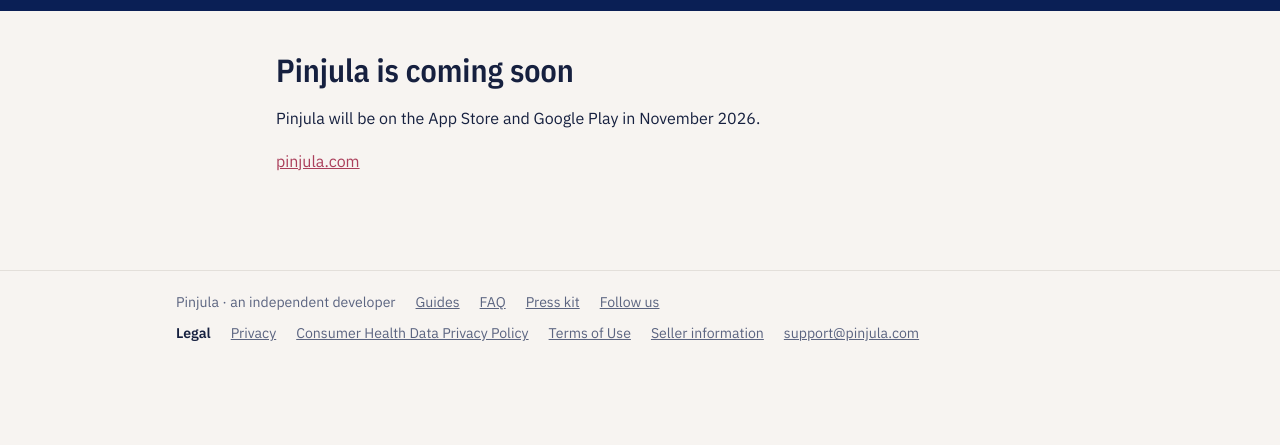
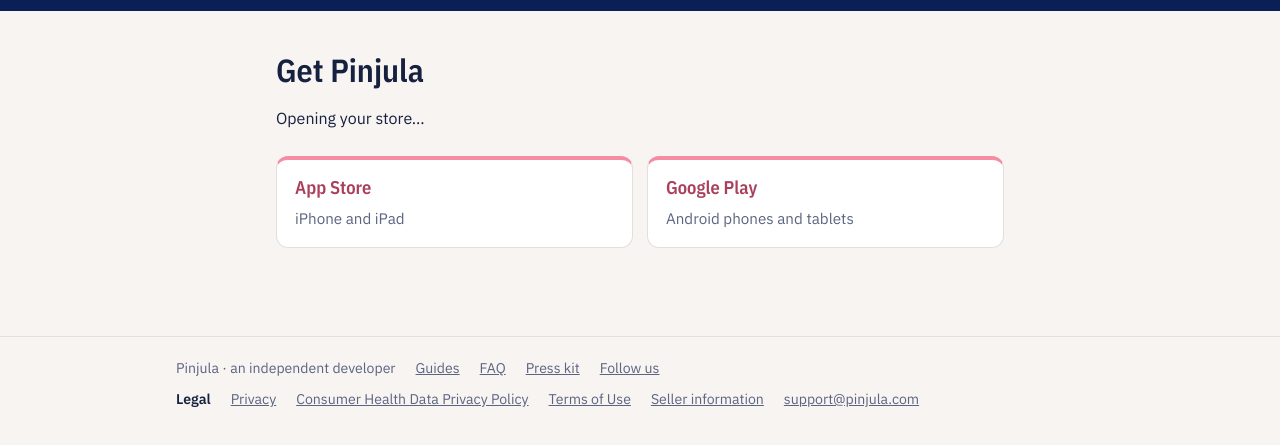
Before and after one commit to alpaslanozluturk/pinjula-site, a plain HTML site: page go/meta-ads/index.html in a window 1280 px wide. Shown: the part 53-498 px from the top of the page. Drawn offline with Linux system fonts and the light colour scheme.

Commit message:
Stores live: store badges and links
Built from yemek_oneri fa2e20f2 with --interim --stores-live, after both
store pages answered 200 (App Store 21:47, Google Play 22:08 TRT,
2026-11-16). Four files change and two are added: index.html,
socials/index.html, go/meta-ads/index.html and llms.txt swap "coming soon"
for the App Store and Google Play links (ct= and utm_source= site,
socials, meta-ads, llms); assets/badges/ gains the two official badges.

Co-Authored-By: Claude Opus 5.5 <noreply@anthropic.com>
Claude-Session: https://claude.ai/code/session_01CcS6MN9CU9mM8tpYSuQCt6

```diff
--- a/go/meta-ads/index.html
+++ b/go/meta-ads/index.html
@@ -3,7 +3,7 @@
 <head>
 <meta charset="utf-8">
 <meta name="viewport" content="width=device-width, initial-scale=1">
-<title>Pinjula is coming soon — Pinjula</title>
+<title>Get Pinjula — Pinjula</title>
 <meta name="description" content="Pinjula will be on the App Store and Google Play in November 2026.">
 <meta name="robots" content="noindex">
 <link rel="icon" href="../../assets/logo-256.webp" type="image/webp">
@@ -89,10 +89,14 @@ a.act .t{color:var(--accent)}
 <body>
 <header class="bar"><nav><a class="brand" href="../../"><img src="../../assets/logo-256.webp" alt="" width="36" height="36">Pinjula</a><span class="links"><a href="../../privacy/">Privacy</a></span></nav></header>
 <main class="doc">
-<h1>Pinjula is coming soon</h1>
-<p>Pinjula will be on the App Store and Google Play in November 2026.</p>
-<p><a href="../../">pinjula.com</a></p>
+<h1>Get Pinjula</h1>
+<p>Opening your store…</p>
+<ul class="actions">
+<li><a class="act" href="https://apps.apple.com/app/apple-store/id6821789860?pt=129553783&amp;ct=meta-ads&amp;mt=8"><span class="t">App Store</span><span>iPhone and iPad</span></a></li>
+<li><a class="act" href="https://play.google.com/store/apps/details?id=com.pinjula.app&amp;referrer=utm_source%3Dmeta-ads%26utm_medium%3Dpaid_social%26utm_campaign%3Dlaunch"><span class="t">Google Play</span><span>Android phones and tablets</span></a></li>
+</ul>
 </main>
+<script>(function(){var u=navigator.userAgent||'';var ios=/iPhone|iPad|iPod/.test(u)||(/Macintosh/.test(u)&&navigator.maxTouchPoints>1);if(ios)location.replace("https://apps.apple.com/app/apple-store/id6821789860?pt=129553783&ct=meta-ads&mt=8");else if(/Android/.test(u))location.replace("https://play.google.com/store/apps/details?id=com.pinjula.app&referrer=utm_source%3Dmeta-ads%26utm_medium%3Dpaid_social%26utm_campaign%3Dlaunch");})();</script>
 <footer><div class="in"><span>Pinjula · an independent developer</span><nav class="more" aria-label="More"><a href="../../guides/">Guides</a><a href="../../faq/">FAQ</a><a href="../../press/">Press kit</a><a href="../../socials/">Follow us</a></nav><nav class="legal" aria-label="Legal"><span class="label">Legal</span><a href="../../privacy/">Privacy</a><a href="../../consumer-health-data/">Consumer Health Data Privacy Policy</a><a href="../../terms/">Terms of Use</a><a href="../../provider-information/">Seller information</a><a href="mailto:support@pinjula.com">support@pinjula.com</a></nav></div></footer>
 </body>
 </html>
```
Also changed, not shown: index.html (+2 -2 lines), socials/index.html (+4 -1 lines), assets/badges/app-store-badge.svg (added), assets/badges/google-play-badge.png (added), llms.txt.
